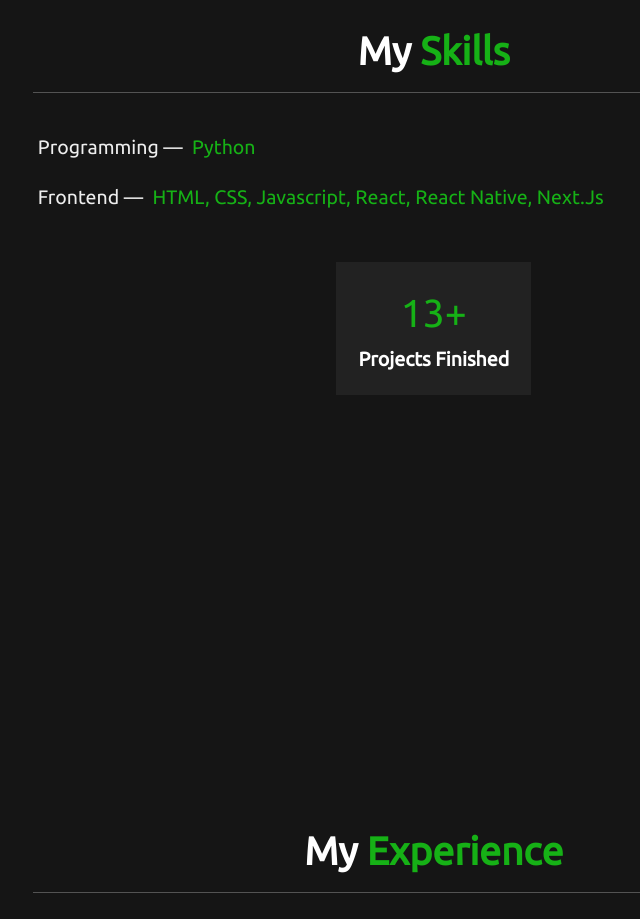
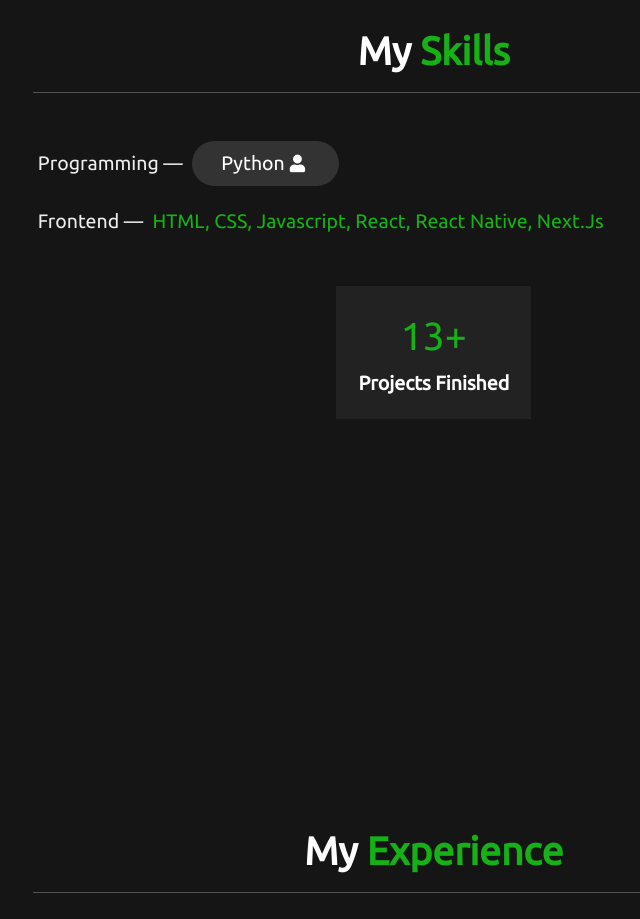
Before and after one commit to tokyo3001/KG-main, a plain HTML site: page index.html in a window 1280 px wide. Shown: the part 800-1719 px from the top of the page, without its empty margins (377-1017 px from the left). Drawn offline with nearby package versions, Linux system fonts and the light colour scheme.

Commit message:
Update index.html

```diff
--- a/index.html
+++ b/index.html
@@ -76,7 +76,8 @@
 
 			<div class="info">
 				<!-- <h3> <span> CLI/Scripting — </span> C, Python, Bash </h3> -->
-				<h3> <span> Programming — </span>  Python </h3>
+				<h3> <span> Programming — </span> <button class="btn">Python<i
+					class="fas fa-user"></i></button></h3>
 				<h3> <span> Frontend — </span> HTML, CSS, Javascript, React, React Native, Next.Js </h3>
 				<!-- <h3> <span> Backend — </span> NodeJS, PHP </h3>
 				<h3> <span> Database — </span> SQL/MySQL, Mongo, SQLite </h3>
```
